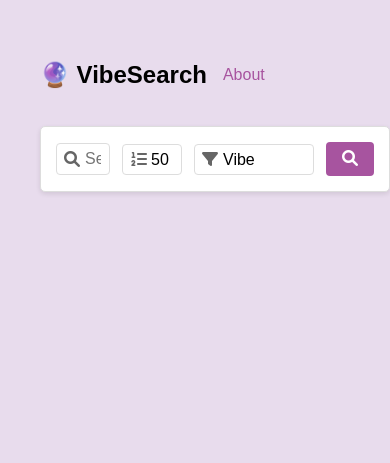
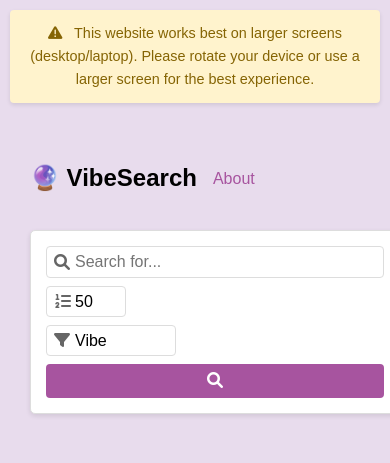
Before and after one commit to gabrielopereira/VibeSearch, a Flask app: page / in a window 390 px wide. Shown: the top 463 px of the page. Run offline with Flask 3, Linux system fonts and the light colour scheme.

Commit message:
added phone warning

```diff
--- a/app/static/css/style.css
+++ b/app/static/css/style.css
@@ -525,3 +525,62 @@ h1 {
     transform: translateY(-2px);
     box-shadow: 0 6px 20px rgba(155, 109, 255, 0.3);
 }
+
+.screen-size-warning {
+    display: none;
+    background-color: #fff3cd;
+    color: #856404;
+    padding: 12px;
+    border-radius: 4px;
+    margin-bottom: 20px;
+    text-align: center;
+    font-size: 0.9rem;
+    box-shadow: 0 2px 4px rgba(0, 0, 0, 0.1);
+}
+
+.screen-size-warning i {
+    margin-right: 8px;
+    color: #856404;
+}
+
+@media (max-width: 600px) {
+    .screen-size-warning {
+        display: block;
+    }
+
+    .container, .about-container {
+        padding: 10px;
+    }
+
+    .search-form {
+        flex-direction: column;
+        gap: 8px;
+    }
+
+    .search-input-wrapper,
+    .select-wrapper,
+    .search-type,
+    .results-count {
+        width: 100%;
+    }
+
+    .search-button {
+        width: 100%;
+    }
+
+    .result-card {
+        padding: 10px;
+    }
+
+    .result-title {
+        font-size: 0.9rem;
+    }
+
+    .result-meta {
+        font-size: 0.9rem;
+    }
+
+    .result-abstract {
+        font-size: 0.9rem;
+    }
+}
--- a/app/templates/about.html
+++ b/app/templates/about.html
@@ -9,6 +9,10 @@
 </head>
 <body>
     <div class="about-container">
+        <div class="screen-size-warning">
+            <i class="fas fa-exclamation-triangle"></i>
+            This website works best on larger screens (desktop/laptop). Please rotate your device or use a larger screen for the best experience.
+        </div>
         <div class="title-container">
             <a href="{{ url_for('index') }}" class="return-link">← Return</a>
         </div>
--- a/app/templates/index.html
+++ b/app/templates/index.html
@@ -10,6 +10,10 @@
 </head>
 <body>
     <div class="container">
+        <div class="screen-size-warning">
+            <i class="fas fa-exclamation-triangle"></i>
+            This website works best on larger screens (desktop/laptop). Please rotate your device or use a larger screen for the best experience.
+        </div>
         <div class="search-side">
             <div class="title-container">
                 <h1><a href="{{ url_for('index') }}" class="title-link"><span class="emoji">🔮</span> VibeSearch</a></h1>
```
Also changed, not shown: 1 other file.
